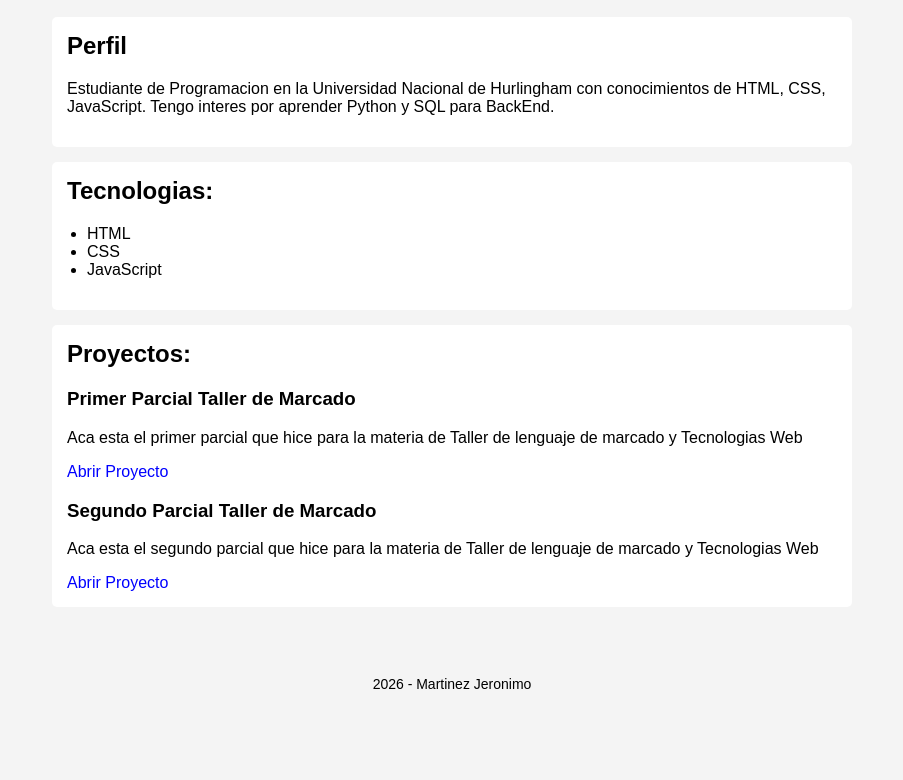
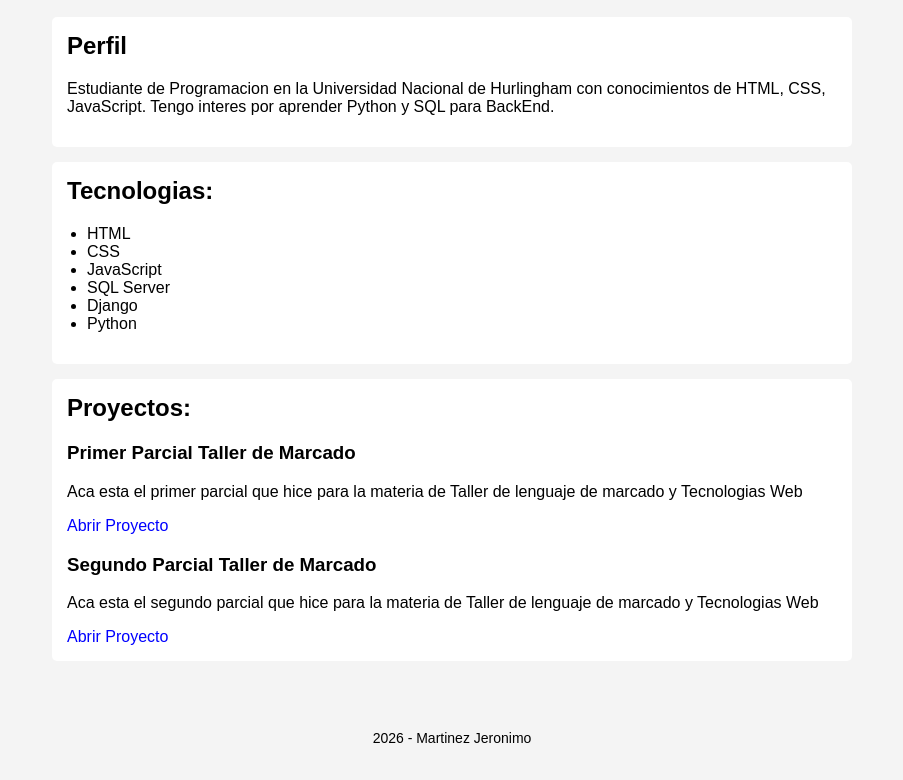
Before and after one commit to MartinezJeronimo/CV-T-cnico-Mart-nez-Jer-nimo, a plain HTML site: page index.html in a window 1280 px wide. Shown: the part 135-915 px from the top of the page, without its empty margins (188-1091 px from the left). Before the commit the page ends 861 px from the top, so only its background shows below. Drawn offline with Linux system fonts and the light colour scheme.

Commit message:
actualizacion

```diff
--- a/index.html
+++ b/index.html
@@ -22,6 +22,9 @@
                 <li>HTML</li>
                 <li>CSS</li>
                 <li>JavaScript</li>
+                <li>SQL Server</li>
+                <li>Django</li>
+                <li>Python</li>
             </ul>
         </section>
         <section>
```
